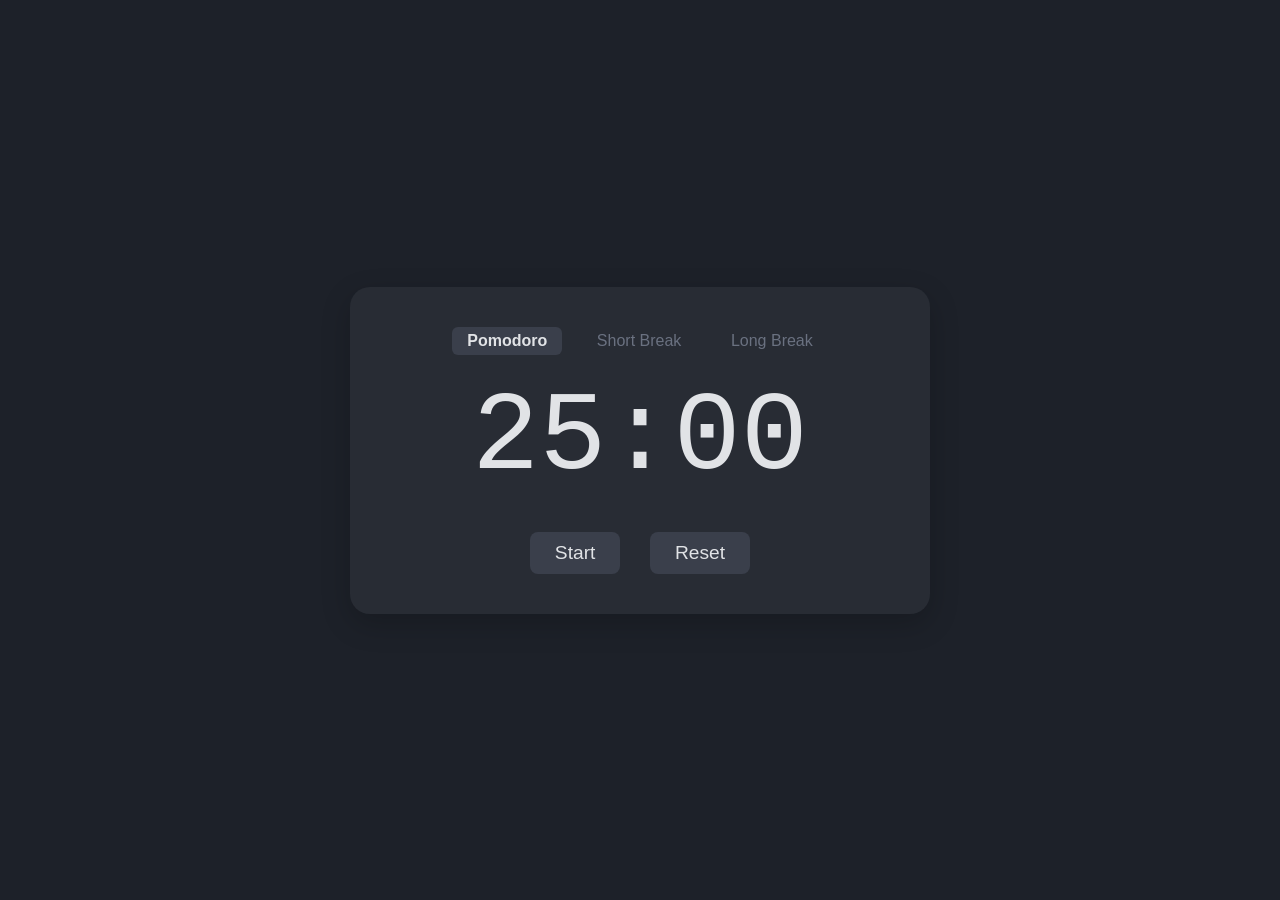
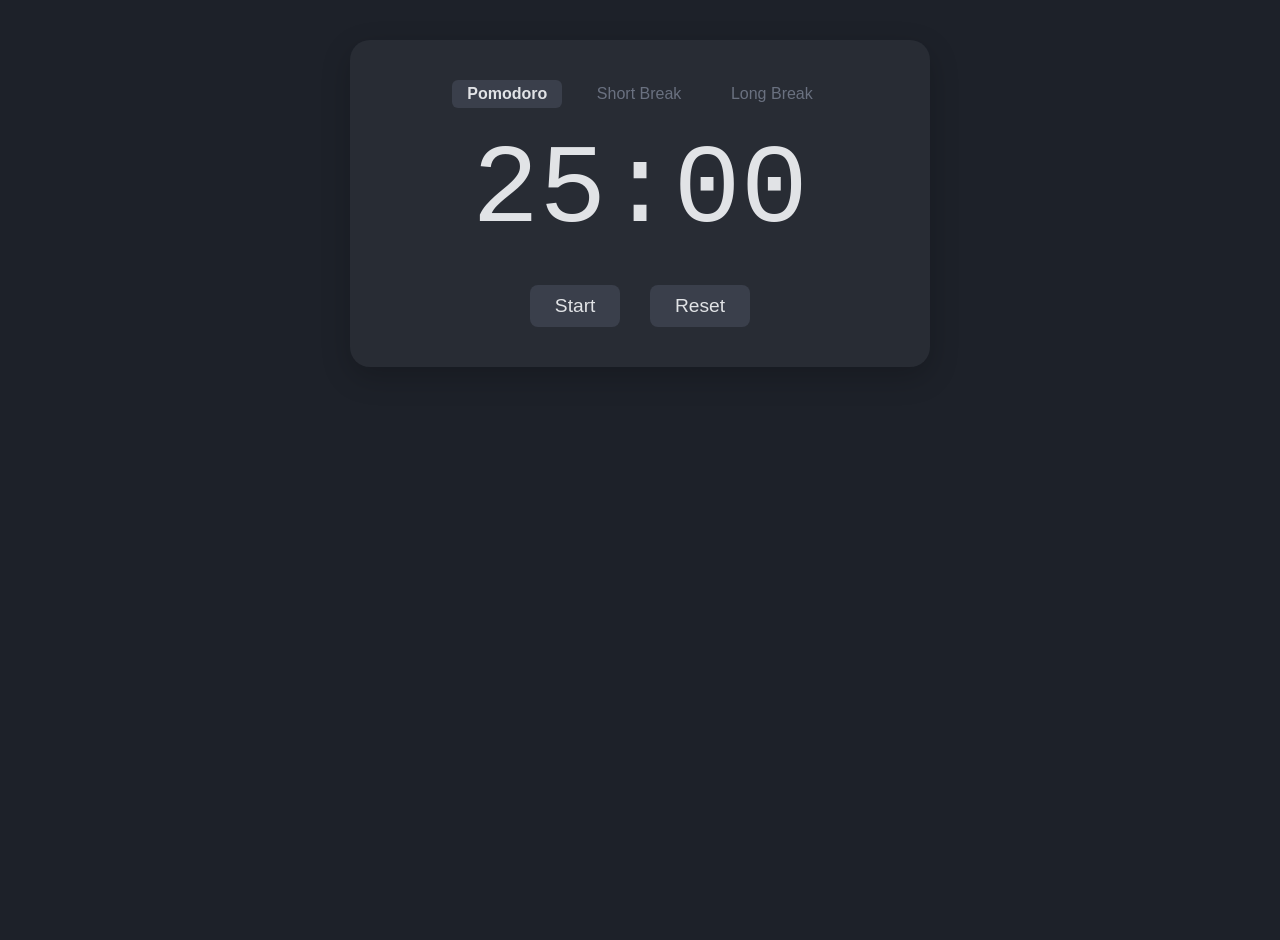

feat: add API client, auth UI, and session history

--- a/styles.css
+++ b/styles.css
@@ -4,9 +4,10 @@ body {
     font-family: 'Roboto Mono', monospace;
     display: flex;
     justify-content: center;
-    align-items: center;
+    align-items: flex-start;
     height: 100vh;
     margin: 0;
+    padding-top: 40px;
 }
 
 .timer-container {
@@ -15,7 +16,131 @@ body {
     padding: 40px;
     border-radius: 20px;
     box-shadow: 0 10px 30px rgba(0, 0, 0, 0.2);
-    min-width: 500px; /* Added for better layout */
+    min-width: 500px;
+}
+
+#auth-section {
+    width: 100%;
+    display: flex;
+    justify-content: center;
+}
+
+#auth-section .timer-container {
+    max-width: 400px;
+    min-width: unset;
+    width: 100%;
+}
+
+#auth-section h1 {
+    margin-bottom: 30px;
+}
+
+.auth-tabs {
+    display: flex;
+    gap: 0;
+    margin-bottom: 20px;
+    border-radius: 8px;
+    overflow: hidden;
+}
+
+.auth-tab {
+    flex: 1;
+    font-family: sans-serif;
+    font-size: 1rem;
+    background: #3a3f4b;
+    border: none;
+    color: #6a7180;
+    padding: 10px;
+    cursor: pointer;
+    transition: all 0.2s ease;
+}
+
+.auth-tab.active {
+    color: #e1e3e6;
+    background-color: #4b5160;
+    font-weight: bold;
+}
+
+#auth-section form {
+    display: flex;
+    flex-direction: column;
+    gap: 12px;
+}
+
+#auth-section input {
+    font-family: sans-serif;
+    font-size: 1rem;
+    padding: 12px 16px;
+    border-radius: 8px;
+    border: 1px solid #3a3f4b;
+    background: #1d2129;
+    color: #e1e3e6;
+    outline: none;
+    transition: border-color 0.2s ease;
+}
+
+#auth-section input:focus {
+    border-color: #6a7180;
+}
+
+#auth-section button[type="submit"] {
+    font-family: sans-serif;
+    font-size: 1.1rem;
+    color: #e1e3e6;
+    background-color: #4a6cf7;
+    border: none;
+    border-radius: 8px;
+    padding: 12px;
+    cursor: pointer;
+    transition: background-color 0.2s ease;
+    margin-top: 8px;
+}
+
+#auth-section button[type="submit"]:hover {
+    background-color: #3b5de7;
+}
+
+.error {
+    color: #f76a6a;
+    font-size: 0.9rem;
+    margin-top: 8px;
+}
+
+/* ---- Timer Section ---- */
+
+#timer-section {
+    display: flex;
+    flex-direction: column;
+    align-items: center;
+    gap: 20px;
+}
+
+.header-row {
+    display: flex;
+    justify-content: space-between;
+    align-items: center;
+    margin-bottom: 10px;
+}
+
+.header-row h1 {
+    margin: 0;
+}
+
+.logout-btn {
+    font-family: sans-serif;
+    font-size: 0.9rem;
+    background: none;
+    border: 1px solid #6a7180;
+    color: #6a7180;
+    padding: 6px 14px;
+    border-radius: 6px;
+    cursor: pointer;
+    transition: all 0.2s ease;
+}
+
+.logout-btn:hover {
+    color: #e1e3e6;
+    border-color: #e1e3e6;
 }
 
 .modes {
@@ -64,7 +189,56 @@ body {
     background-color: #4b5160;
 }
 
-/* --- A simple utility class to hide elements --- */
+/* ---- Sessions ---- */
+
+.sessions-container {
+    min-width: 500px;
+}
+
+.sessions-container h2 {
+    margin-top: 0;
+    margin-bottom: 20px;
+    font-size: 1.3rem;
+    color: #a0a5b0;
+}
+
+.empty-state {
+    color: #6a7180;
+    font-size: 0.95rem;
+}
+
+.session-item {
+    display: flex;
+    justify-content: space-between;
+    align-items: center;
+    padding: 12px 16px;
+    border-radius: 8px;
+    background-color: #1d2129;
+    margin-bottom: 8px;
+    font-family: sans-serif;
+}
+
+.session-item:last-child {
+    margin-bottom: 0;
+}
+
+.session-item .session-mode {
+    font-weight: bold;
+    color: #e1e3e6;
+}
+
+.session-item .session-duration {
+    color: #a0a5b0;
+    font-size: 0.9rem;
+}
+
+.session-item .session-time {
+    color: #6a7180;
+    font-size: 0.8rem;
+}
+
+/* ---- Utility ---- */
+
 .hidden {
-    display: none;
+    display: none !important;
 }
